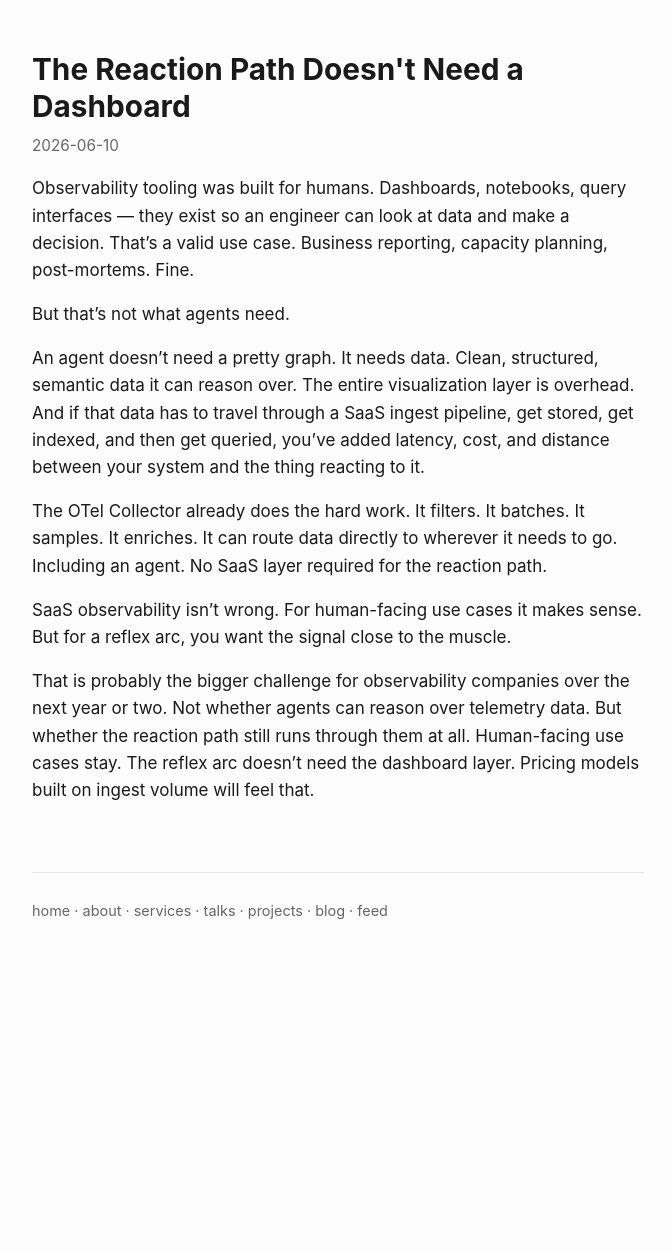
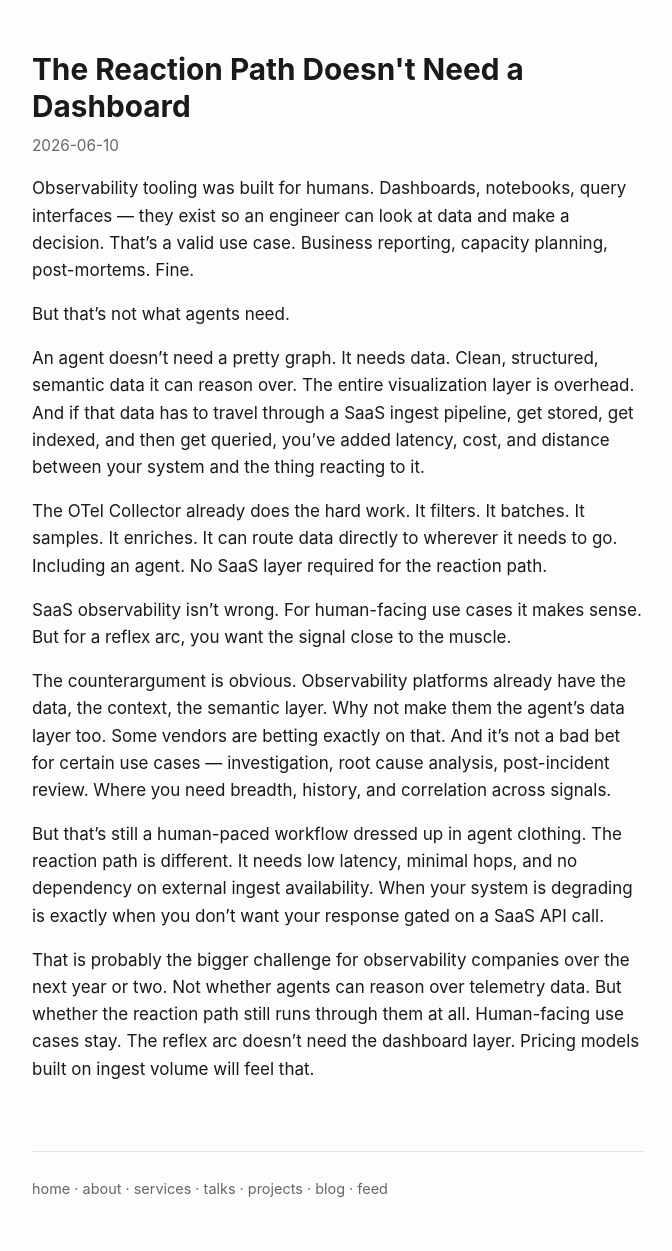
Before and after one commit to aepfli/aepfli.github.io, a Jekyll site: the page built from _posts/2026-06-10-The-Reaction-Path-Doesnt-Need-a-Dashboard.md, in a window 1280 px wide. Shown: the whole page, without its empty margins (302-974 px from the left). Built offline with Jekyll 4.4.1, drawn with Linux system fonts in a browser that asks for light colours; before the commit the page ends 973 px from its top, so only the background shows below that.

Commit message:
Add counterargument section to Reaction Path post
Co-Authored-By: Claude Opus 4.8 (1M context) <noreply@anthropic.com>

```diff
--- a/_posts/2026-06-10-The-Reaction-Path-Doesnt-Need-a-Dashboard.md
+++ b/_posts/2026-06-10-The-Reaction-Path-Doesnt-Need-a-Dashboard.md
@@ -41,6 +41,18 @@ SaaS observability isn't wrong.
 For human-facing use cases it makes sense.
 But for a reflex arc, you want the signal close to the muscle.
 
+The counterargument is obvious.
+Observability platforms already have the data, the context, the semantic layer.
+Why not make them the agent's data layer too.
+Some vendors are betting exactly on that.
+And it's not a bad bet for certain use cases — investigation, root cause analysis, post-incident review.
+Where you need breadth, history, and correlation across signals.
+
+But that's still a human-paced workflow dressed up in agent clothing.
+The reaction path is different.
+It needs low latency, minimal hops, and no dependency on external ingest availability.
+When your system is degrading is exactly when you don't want your response gated on a SaaS API call.
+
 That is probably the bigger challenge for observability companies over the next year or two.
 Not whether agents can reason over telemetry data.
 But whether the reaction path still runs through them at all.
```
